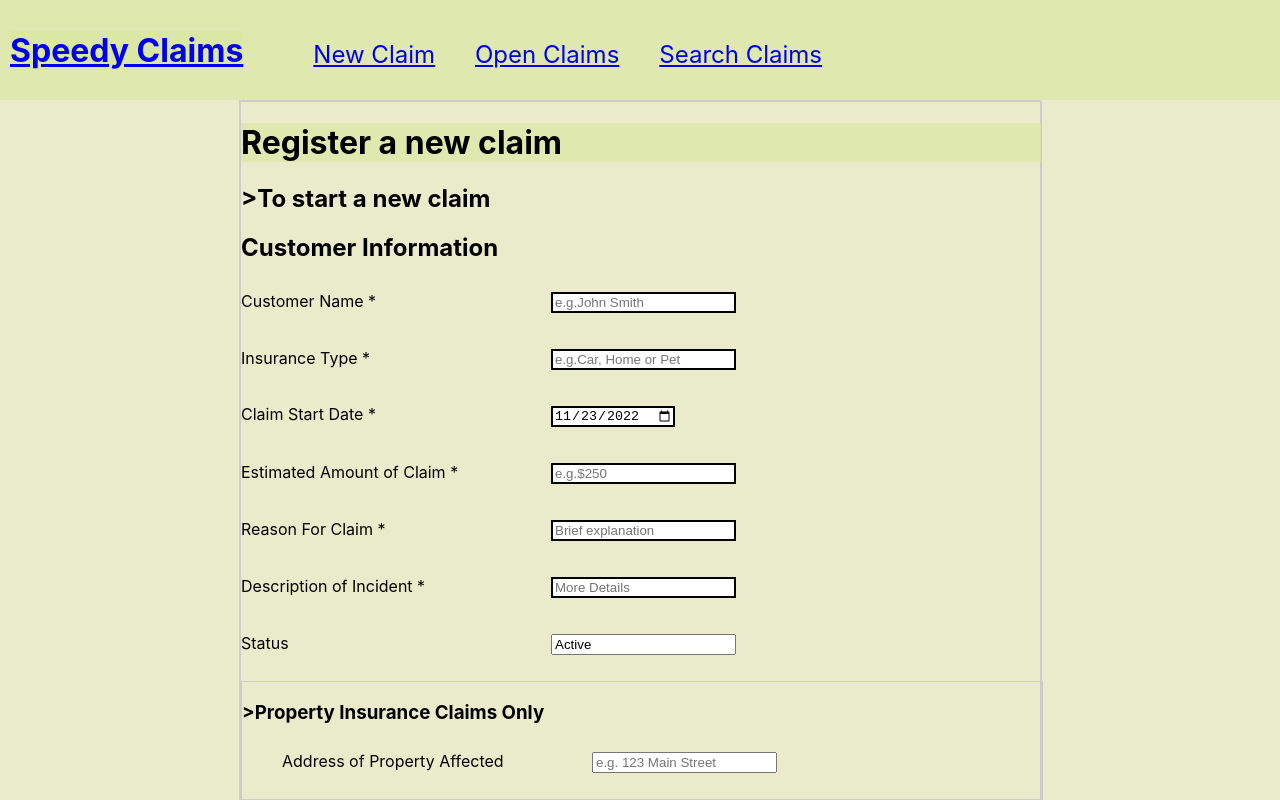
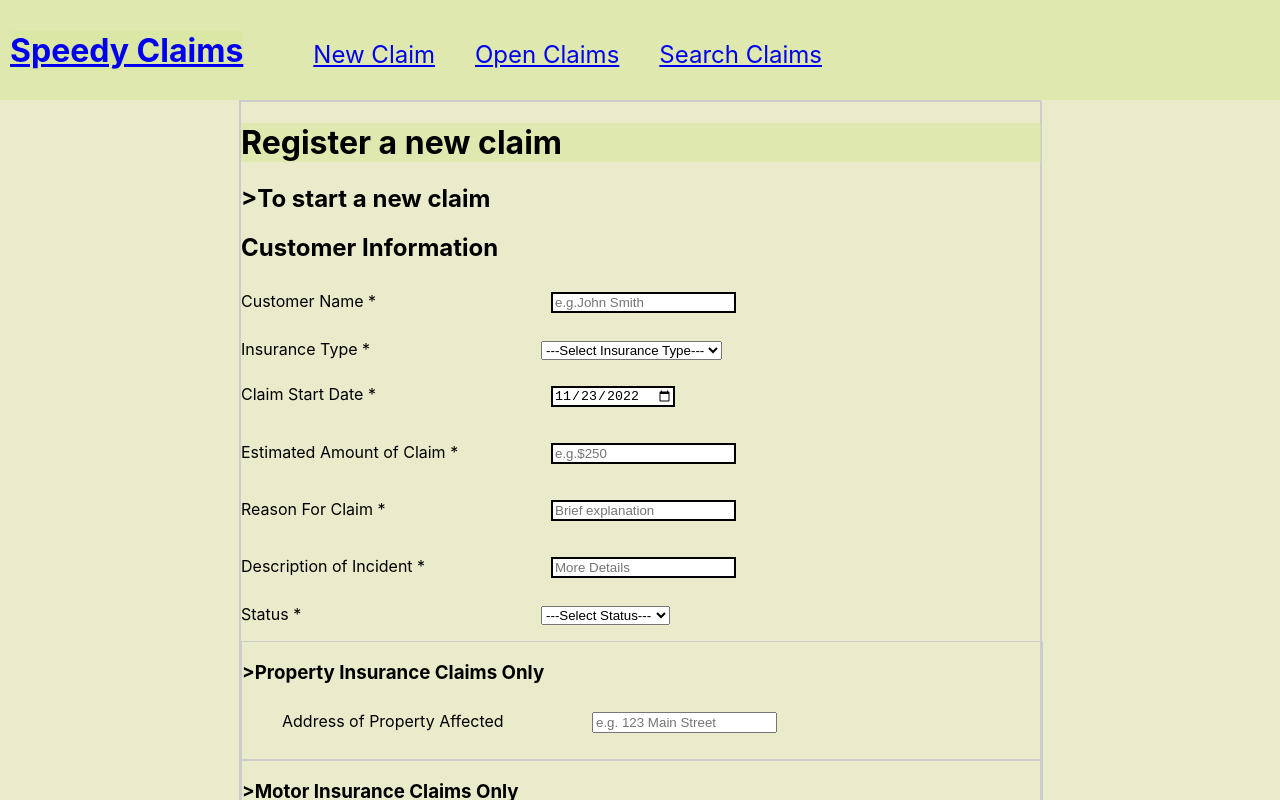
Before and after one commit to vanessa-fullstack/quick-claims, a React (Create React App) app: page /newclaim in a window 1280 px wide. Shown: the top 800 px of the page. Built offline with nearby package versions, Linux system fonts and the light colour scheme.

Commit message:
adding drop down options for insurance type and status

```diff
--- a/src/components/NewClaim/NewClaim.js
+++ b/src/components/NewClaim/NewClaim.js
@@ -62,7 +62,7 @@ const NewClaim = () => {
 
     const initialNewClaimState = {customerName : "", insuranceType : "",
     date : new Date().toISOString().slice(0,10), amount : "",
-    reason : "", description : "", status : "Active", address : null, makeOfVehicle : null, modelOfVehicle : null,
+    reason : "", description : "", status : "", address : null, makeOfVehicle : null, modelOfVehicle : null,
     yearOfManufacture : null, animal : null, breed : null}
 
     const formReducer = (state, data) => {
@@ -95,6 +95,8 @@ const NewClaim = () => {
             })
     }
 
+
+
     return (
             <div className="container">
             <form className="container"  onSubmit={handleSubmit} >
@@ -114,8 +116,12 @@ const NewClaim = () => {
             </p>
             <p>
                 <label htmlFor="insuranceType">Insurance Type *</label>
-                <input type="text" id="insuranceType" placeholder='e.g.Car, Home or Pet' value={newClaim.insuranceType}
-                onChange={handleChange} style={{border : valid ? "2px solid #000" : "2px solid #f00"}} />
+                <select name="insuranceType" id="insuranceType" value={newClaim.insuranceType} onChange={handleChange}>
+                    <option hidden={true}>---Select Insurance Type---</option>
+                    <option>Car</option>
+                    <option>Home</option>
+                    <option>Pet</option>
+                </select>
             </p>
             <p>
                 <label htmlFor="date">Claim Start Date *</label>
@@ -138,8 +144,18 @@ const NewClaim = () => {
                 onChange={handleChange} style={{border : valid ? "2px solid #000" : "2px solid #f00"}}/>
             </p>
             <p>
-                <label htmlFor="status">Status</label>
-                <input type="text" name="status" id="status" placeholder="Active" value={newClaim.status} onChange={handleChange}/>
+            <label htmlFor="status">Status *</label>
+                <select name="status" id="status" value={newClaim.status} onChange={handleChange}>
+                <option hidden={true}>---Select Status---</option>
+                    <option>Active</option>
+                    <option>Waiting</option>
+                    <option>Awaiting Payment</option>
+                    <option>Closed</option>
+                    <option>Rejected</option>
+                    <option>Passed on</option>
+                </select>
+                {/* <label htmlFor="status">Status</label>
+                <input type="text" name="status" id="status" placeholder="Active" value={newClaim.status} onChange={handleChange}/> */}
             </p>
 
             <div className='property'>
```
